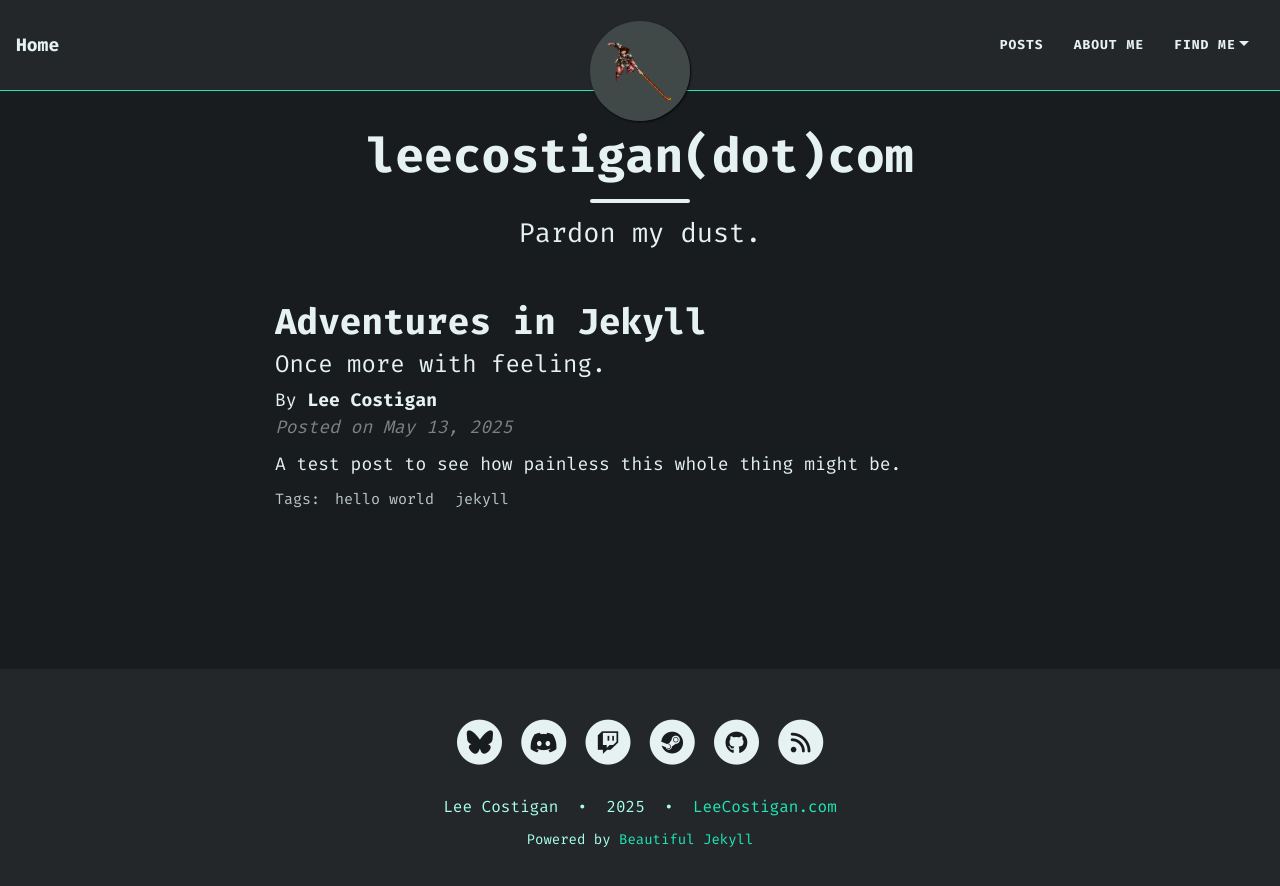
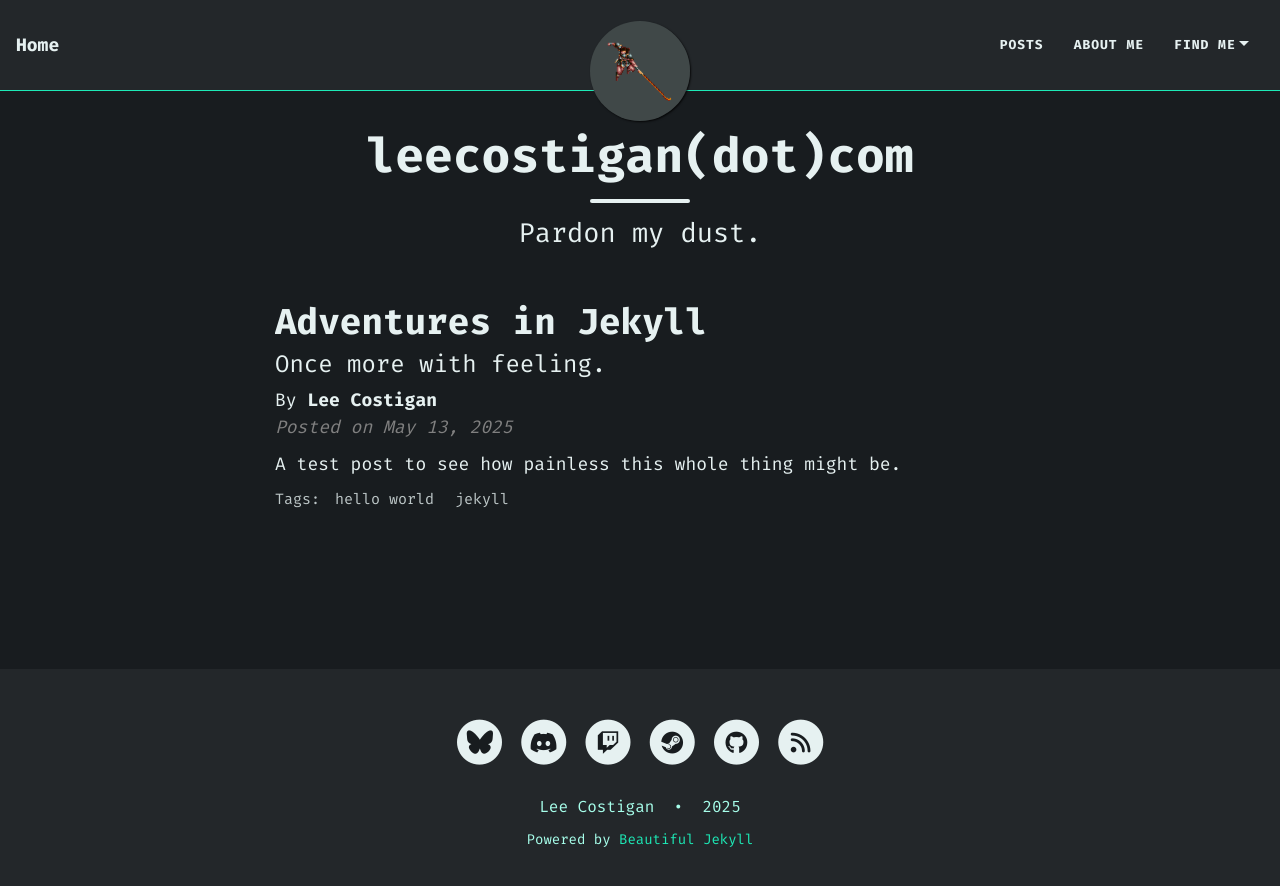
Before and after one commit to lee-costigan/website, a Jekyll site: the page built from index.html, in a window 1280 px wide. Shown: the top 886 px of the page. Built offline with Jekyll 4.4.1, drawn with Linux system fonts in a browser that asks for light colours; the list of posts is cut into pages by our own code; some of the changed lines change nothing that is shown.

Commit message:
config update

```diff
--- a/_config.yml
+++ b/_config.yml
@@ -103,7 +103,7 @@ share-links-active:
 
 # How to display the link to your website in the footer
 # Remove this if you don't want a link in the footer
-url-pretty: "LeeCostigan.com"
+# url-pretty: "LeeCostigan.com"
 
 # Add the website title to the title of every page
 title-on-all-pages: true
```
